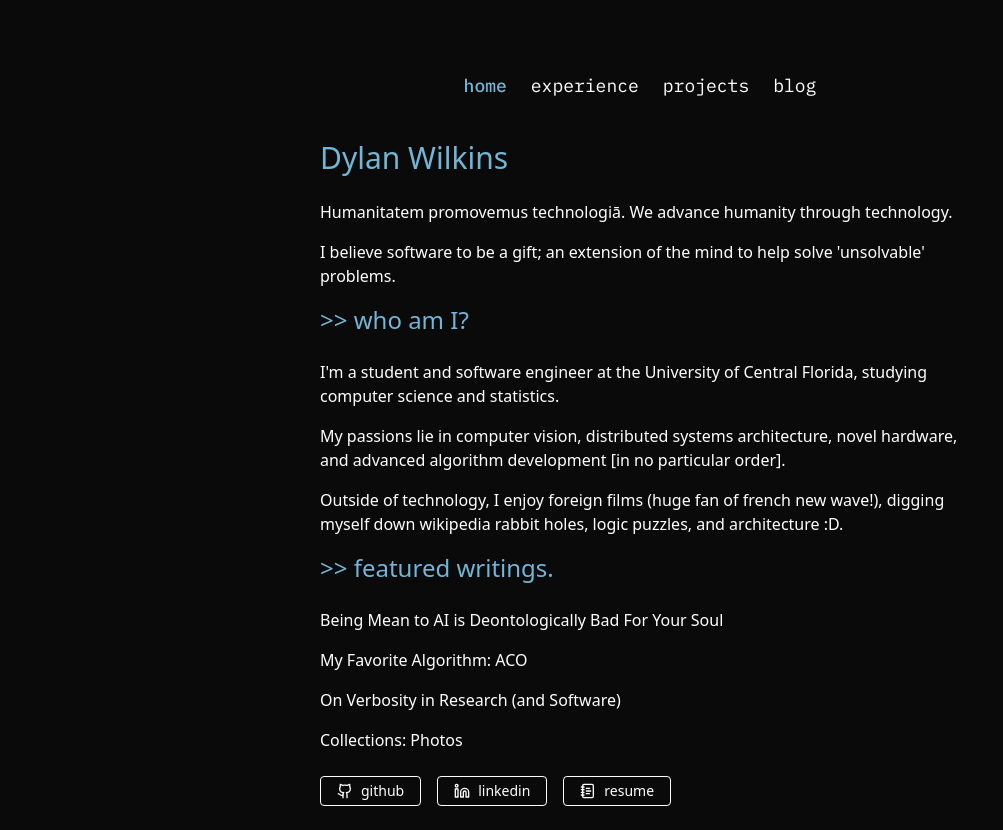
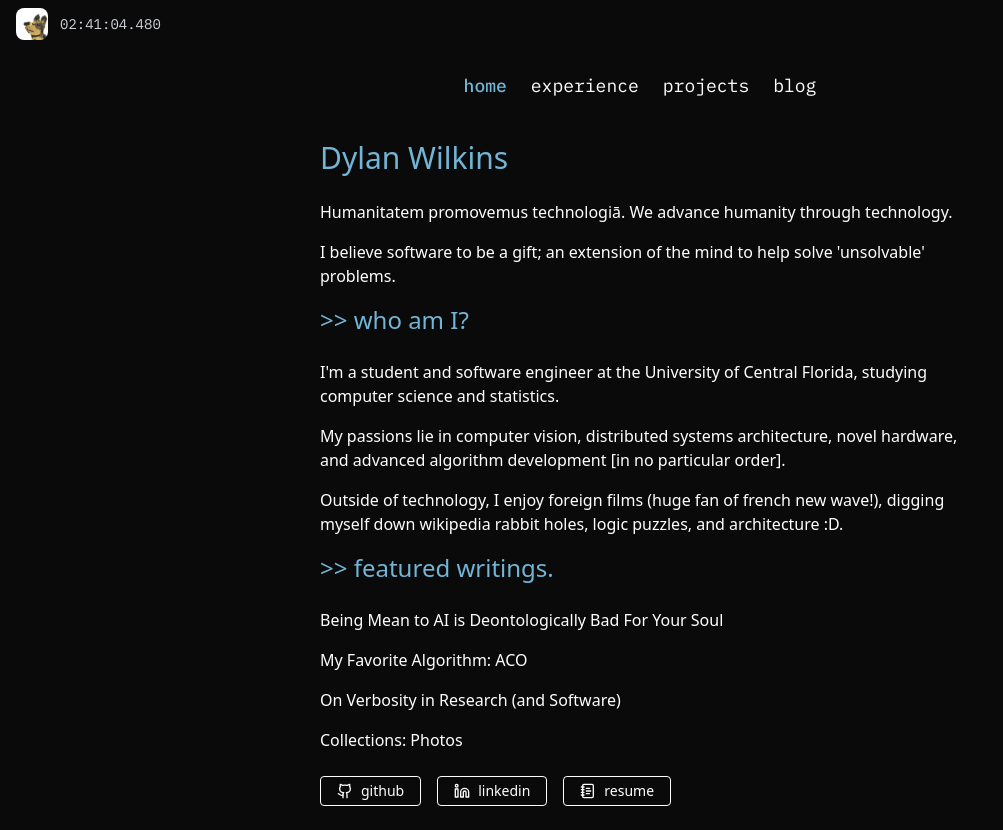
Before and after one commit to dylandhw/site, a Next.js app: page / in a window 1280 px wide. Shown: the whole page, without its empty margins (0-1003 px from the left). Built offline with nearby package versions, Linux system fonts and the light colour scheme; no server answers.

Commit message:
clock and pfp

```diff
--- a/src/components/Header.tsx
+++ b/src/components/Header.tsx
@@ -1,9 +1,26 @@
 "use client";
+import { usePathname } from "next/navigation";
 import Link from "next/link";
-import { usePathname } from "next/navigation";
+import { useEffect, useState } from "react";
 
 export default function Header() {
   const pathname = usePathname();
+  const [time, setTime] = useState("");
+
+  useEffect(() => {
+    function updateClock() {
+      const now = new Date();
+      const hours = now.getHours().toString().padStart(2, "0");
+      const minutes = now.getMinutes().toString().padStart(2, "0");
+      const seconds = now.getSeconds().toString().padStart(2, "0");
+      const ms = now.getMilliseconds().toString().padStart(3, "0");
+      setTime(`${hours}:${minutes}:${seconds}.${ms}`);
+    }
+
+    updateClock();
+    const interval = setInterval(updateClock, 10); // update every 10ms for smooth ms counter
+    return () => clearInterval(interval);
+  }, []);
 
   const navItems = [
     { href: "/", label: "home" },
@@ -13,8 +30,20 @@ export default function Header() {
   ];
 
   return (
-    <header className="flex items-center justify-center w-full p-2">
-      <nav className="flex gap-6 justify-center text-lg">
+    <header className="relative w-full py-2">
+      {/* LEFT DOG + CLOCK */}
+      <div className="fixed top-2 left-4 flex items-center gap-3 z-50">
+        <img
+          src="/dogwoof.jpg"
+          alt="logo"
+          className="w-8 h-8 rounded-lg object-cover"
+        />
+        <span className="text-[#d1d5db] text-sm">{time}</span>
+      </div>
+
+      {/* CENTERED NAV */}
+      <div className="max-w-4xl mx-auto flex justify-center">
+        <nav className="flex gap-6 text-lg">
           {navItems.map((item) => {
             const isActive =
               pathname === item.href ||
@@ -27,7 +56,7 @@ export default function Header() {
                 className={`transition-colors duration-200 ${
                   isActive
                     ? "text-[#72b5d6] font-medium"
-                  : "hover:text-grey-600 hover:font-medium"
+                    : "hover:text-gray-600 hover:font-medium"
                 }`}
               >
                 {item.label}
@@ -35,6 +64,7 @@ export default function Header() {
             );
           })}
         </nav>
+      </div>
     </header>
   );
 }
```
Lines whose indentation alone changed are shown as unchanged.
